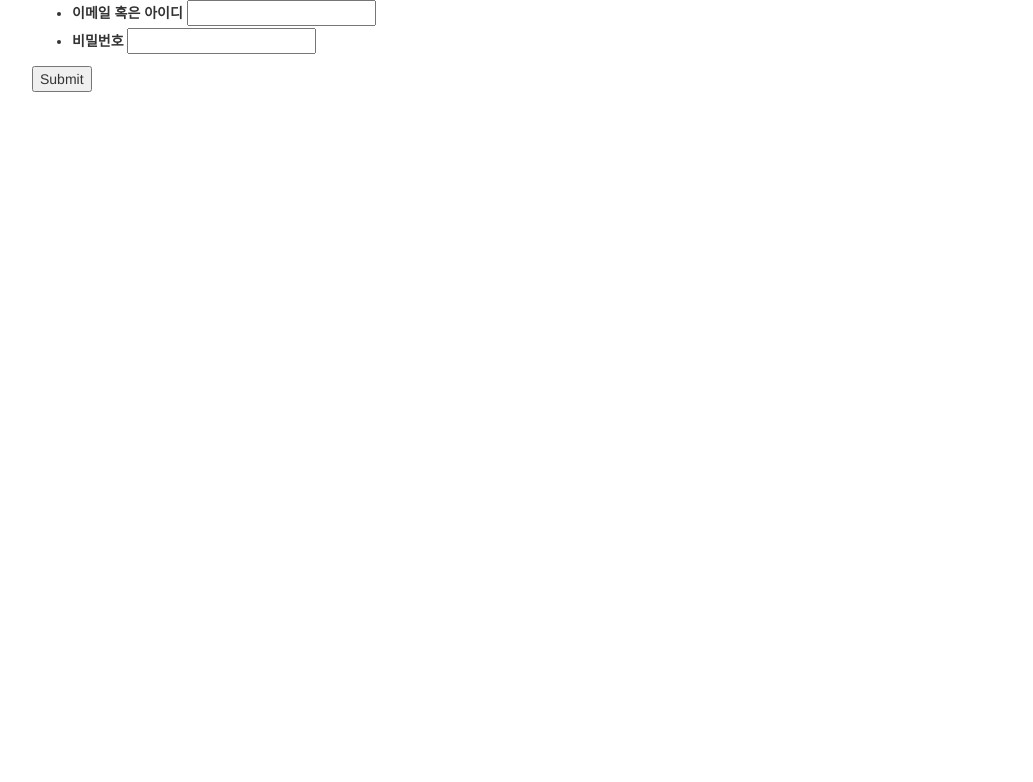
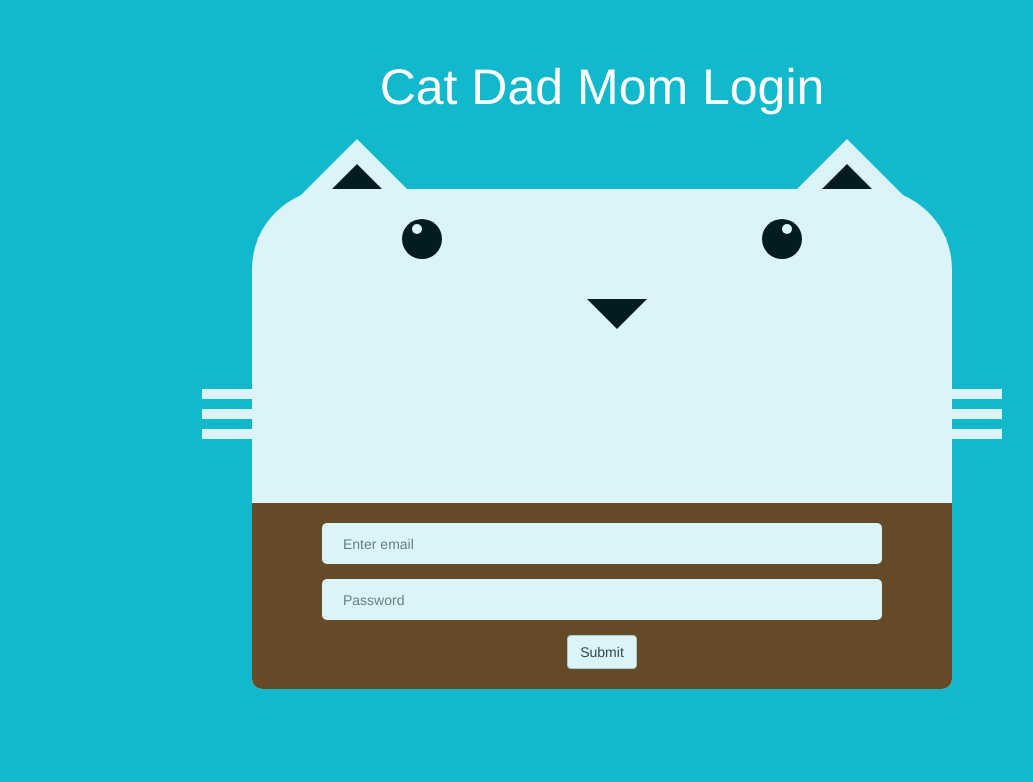
Before and after one commit to catdadmom/catdadmom, a Flask app: page /login/ in a window 1280 px wide. Shown: the top 782 px of the page, without its empty margins (38-1071 px from the left). Run offline with Flask 2, Linux system fonts and the light colour scheme; some libraries are stand-ins or nearby versions.

Commit message:
로그인 박스 꾸미기

```diff
--- a/catdadmom/web/static/css/style.css
+++ b/catdadmom/web/static/css/style.css
@@ -1,4 +1,208 @@
-#map {
-    width:500px;
-    height:400px;
+html, body, div, span, applet, object, iframe,
+h1, h2, h3, h4, h5, h6, p, blockquote, pre,
+a, abbr, acronym, address, big, cite, code,
+del, dfn, em, img, ins, kbd, q, s, samp,
+small, strike, strong, sub, sup, tt, var,
+b, u, i, center,
+dl, dt, dd, ol, ul, li,
+fieldset, form, label, legend,
+table, caption, tbody, tfoot, thead, tr, th, td,
+article, aside, canvas, details, embed,
+figure, figcaption, footer, header,
+menu, nav, output, ruby, section, summary,
+time, mark, audio, video {
+    margin: 0;
+    padding: 0;
+    border: 0;
+    color: #fff;
 }
+
+body {
+    background-color: #12B8CC;
+    padding: 10px;
+}
+
+h1 a,
+h1 a:link,
+h1 a:hover {
+    color: #fff;
+    text-decoration:none;
+}
+
+#login {
+    padding: 30px;
+}
+
+#login > header > h1 {
+    text-align: center;
+    font-size: 50px;
+    padding: 20px;
+}
+
+.cat-box {
+    background: #fff;
+    border-radius: 10px;
+    border-top-left-radius: 80px;
+    border-top-right-radius: 80px;
+    padding: 10px;
+    opacity: 0.85;
+    position: relative;
+    margin: 5% auto;
+    width: 700px;
+    height: 500px;
+}
+
+.cat-box .login-box {
+    width: 100%;
+    left: 0;
+    bottom: 0;
+    position: absolute;
+    text-align: center;
+    background: #74370A;
+    padding: 20px 0;
+    border-bottom-left-radius: 10px;
+    border-bottom-right-radius: 10px;
+}
+
+
+.cat-box .login-control {
+    width: 80%;
+    border: 0;
+    padding: 1.5% 3%;
+    margin-bottom: 15px;
+    background: #fff;
+    border-radius: 5px;
+}
+
+.cont-box-rotate-left {
+    border-color: transparent transparent #fff transparent;
+    border-style: solid;
+    border-width: 100px;
+    width: 0;
+    height: 0;
+    position: absolute;
+    top: -150px;
+    left: 5px;
+}
+
+.cont-box-rotate-left-inner {
+    border-color: transparent transparent #000 transparent;
+    border-style: solid;
+    border-width: 25px;
+    width: 0;
+    height: 0;
+    position: absolute;
+    top: -50px;
+    left: 80px;
+}
+
+.cont-box-rotate-right {
+    border-color: transparent transparent #fff transparent;
+    border-style: solid;
+    border-width: 100px;
+    width: 0;
+    height: 0;
+    position: absolute;
+    top: -150px;
+    right: 5px;
+}
+
+.cont-box-rotate-right-inner {
+    border-color: transparent transparent #000 transparent;
+    border-style: solid;
+    border-width: 25px;
+    width: 0;
+    height: 0;
+    position: absolute;
+    top: -50px;
+    right: 80px;
+}
+
+.left-eye {
+    background: #000;
+    border-radius: 100px;
+    width: 40px;
+    height: 40px;
+    position: absolute;
+    top: 30px;
+    left: 150px;
+}
+
+.left-eye-inner {
+    background: #fff;
+    border-radius: 100px;
+    width: 10px;
+    height: 10px;
+    position: absolute;
+    top: 35px;
+    left: 160px;
+}
+
+.right-eye {
+    background: #000;
+    border-radius: 100px;
+    width: 40px;
+    height: 40px;
+    position: absolute;
+    top: 30px;
+    right: 150px;
+}
+
+.right-eye-inner {
+    background: #fff;
+    border-radius: 100px;
+    width: 10px;
+    height: 10px;
+    position: absolute;
+    top: 35px;
+    right: 160px;
+}
+
+.moustache {
+    position: absolute;
+    display: inline-block;
+    width: 100px;
+    height: 10px;
+    background: #fff;
+}
+
+.left-moustache-1 {
+    top: 200px;
+    left: -50px;
+}
+
+.left-moustache-2 {
+    top: 220px;
+    left: -50px;
+}
+
+.left-moustache-3 {
+    top: 240px;
+    left: -50px;
+}
+
+.right-moustache-1 {
+    top: 200px;
+    right: -50px;
+}
+
+.right-moustache-2 {
+    top: 220px;
+    right: -50px;
+}
+
+.right-moustache-3 {
+    top: 240px;
+    right: -50px;
+}
+
+.nose {
+    border-color: #000 transparent transparent transparent;
+    border-style: solid;
+    border-width: 30px;
+    width: 0;
+    height: 0;
+    position: absolute;
+    top: 110px;
+    left: 335px;
+}
--- a/catdadmom/web/templates/login.html
+++ b/catdadmom/web/templates/login.html
@@ -5,17 +5,35 @@
 {% endblock %}
 
 {% block body %}
-    <form action="{{ url_for('user.login') }}" method="POST">
-        <ul>
-            <li>
-                <label for="login">이메일 혹은 아이디</label>
-                <input id="login" name="login" type="text">
-            </li>
-            <li>
-                <label for="password">비밀번호</label>
-                <input id="password" name="password" type="password">
-            </li>
-        </ul>
-        <input type="submit">
-    </form>
+    <section id="login">
+        <header>
+            <h1>Cat Dad Mom Login</h1>
+        </header>
+        <div class="cat-box">
+            <div class="cont-box-rotate-left"></div>
+            <div class="cont-box-rotate-left-inner"></div>
+            <div class="cont-box-rotate-right"></div>
+            <div class="cont-box-rotate-right-inner"></div>
+            <div class="left-eye"></div>
+            <div class="left-eye-inner"></div>
+            <div class="right-eye"></div>
+            <div class="right-eye-inner"></div>
+            <div class="moustache left-moustache-1"></div>
+            <div class="moustache left-moustache-2"></div>
+            <div class="moustache left-moustache-3"></div>
+            <div class="moustache right-moustache-1"></div>
+            <div class="moustache right-moustache-2"></div>
+            <div class="moustache right-moustache-3"></div>
+            <div class="nose"></div>
+            <div class="login-box">
+                <form action="{{ url_for('user.login') }}" method="POST" role="form">
+                    <input type="email" class="login-control" id="email" placeholder="Enter email">
+                    <input type="password" class="login-control" id="password" placeholder="Password">
+                    <div>
+                        <button type="submit" class="btn btn-default">Submit</button>
+                    </div>
+                </form>
+            </div>
+        </div>
+    </section>
 {% endblock %}
```
